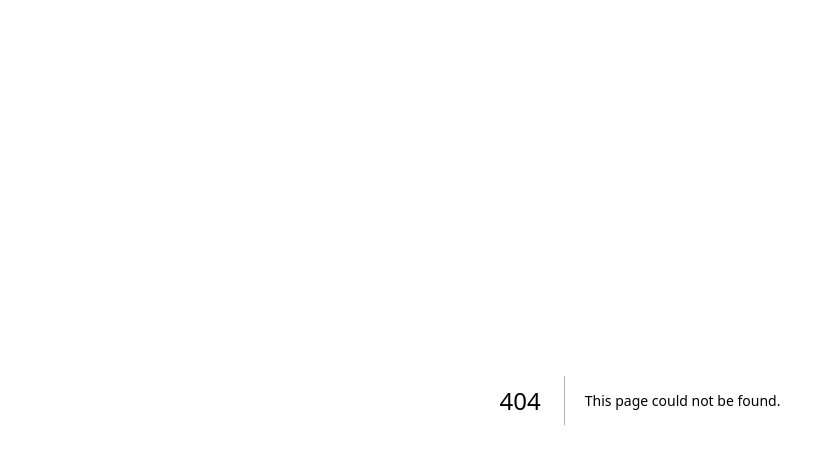
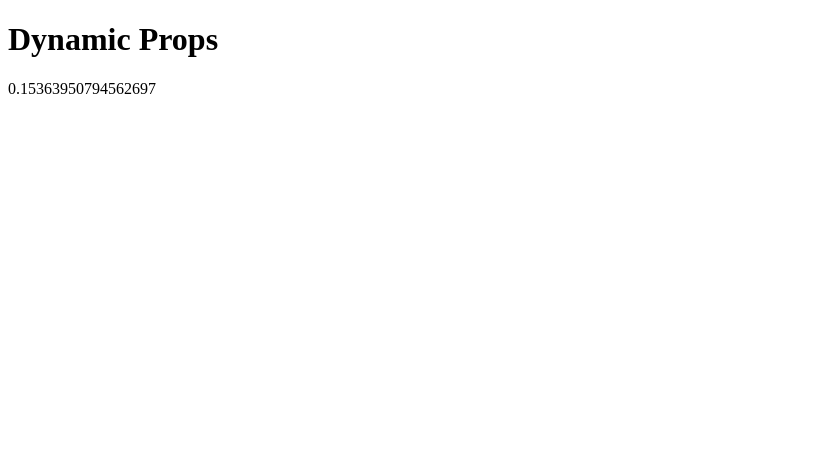
Before and after one commit to douglimaonline/JavaScript, a Next.js app in the folder Curso-nextjs/renderization/: page /dynamic in a window 1280 px wide. Before the commit this address had no page. Shown: the top 464 px of the page, without its empty margins (0-835 px from the left). Built offline with nearby package versions, Linux system fonts and the light colour scheme.

Commit message:
Example of  Dynamic Page (SPA)

```diff
--- /dev/null
+++ b/Curso-nextjs/renderization/pages/dynamic.jsx
@@ -0,0 +1,19 @@
+export function getServerSideProps() {
+  return {
+    props: {
+      number: Math.random(),
+    },
+  }
+}
+
+export default function Dynamic(props) {
+  return (
+    <>
+      <h1>Dynamic Props</h1>
+      <span>{props.number}</span>
+    </>
+  )
+}
+
+// Explanation:
+// Using getsServerSideProps function force the next to generate on server side.
```
